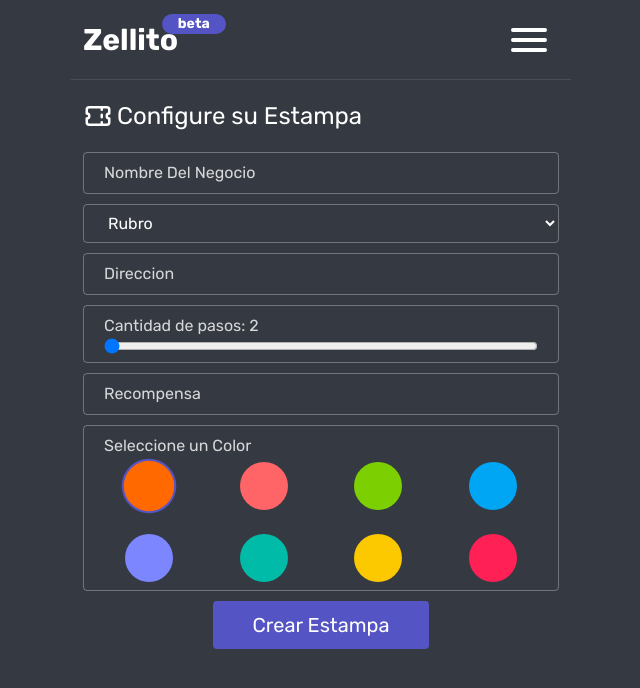
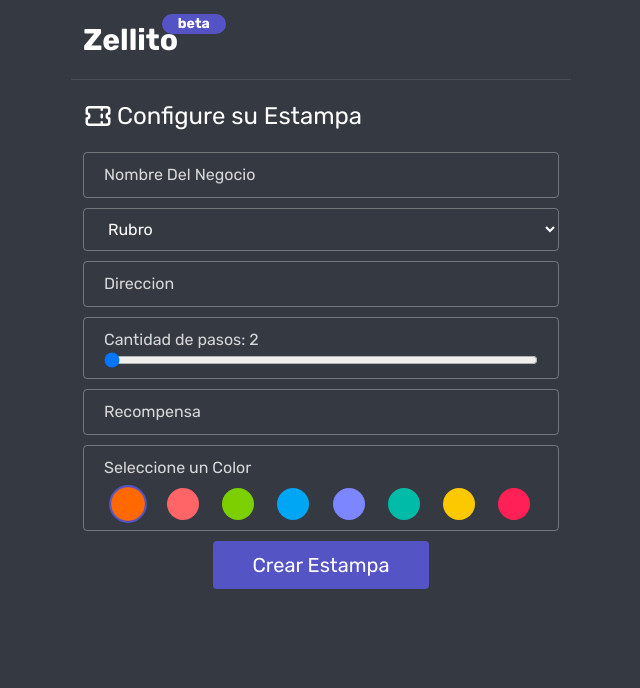
Before and after one commit to cosorio16/stamp, a React (Vite) app: page /register in a window 1280 px wide. Shown: the top 688 px of the page, without its empty margins (319-959 px from the left). Built offline with nearby package versions, Linux system fonts and the light colour scheme.

Commit message:
apply some styles and changes before firebase

```diff
--- a/src/components/Header.jsx
+++ b/src/components/Header.jsx
@@ -1,5 +1,4 @@
 import { Link } from "react-router";
-import MenuButton from "./MenuButton";
 
 function Header() {
   return (
@@ -12,7 +11,6 @@ function Header() {
           </span>
         </Link>
       </div>
-      <MenuButton />
     </header>
   );
 }
--- a/src/views/Home.jsx
+++ b/src/views/Home.jsx
@@ -2,6 +2,8 @@ import { Link } from "react-router";
 import Header from "../components/Header";
 import Arrow from "../icons/Arrow";
 import QrIcon from "../icons/QrIcon";
+import UserIcon from "../icons/UserIcon";
+import ScanIcon from "../icons/ScanIcon";
 
 function Home() {
   return (
@@ -16,7 +18,7 @@ function Home() {
         >
           <div className="p-3 bg-cosmic border border-cosmic text-white aspect-square flex items-center justify-center h-22">
             <span className="">
-              <QrIcon sizes={40} />
+              <UserIcon sizes={40} />
             </span>
           </div>
           <div className="grow h-full flex flex-col justify-center border-white/30 border pl-3 border-l-0">
@@ -60,7 +62,7 @@ function Home() {
         >
           <div className="p-3 bg-cosmic border border-cosmic text-white aspect-square flex items-center justify-center h-22">
             <span className="">
-              <QrIcon sizes={40} />
+              <ScanIcon sizes={40} />
             </span>
           </div>
           <div className="grow h-full flex flex-col justify-center border-white/30 border pl-3 border-l-0">
--- a/src/views/Profile.jsx
+++ b/src/views/Profile.jsx
@@ -48,6 +48,14 @@ function Profile() {
             </div>
           </div>
         </div>
+        <div className="grid grid-cols-2 gap-5 px-2">
+          <button className="text-white ring-2 ring-white/60 rounded py-3 font-medium active:scale-90 transition">
+            Eliminar Cuenta
+          </button>
+          <button className="text-white ring-2 ring-white/60 rounded py-3 font-medium active:scale-90 transition">
+            Cerrar Sesion
+          </button>
+        </div>
       </div>
 
       <NavBottom />
--- a/src/views/business/Business.jsx
+++ b/src/views/business/Business.jsx
@@ -9,7 +9,7 @@ function Business() {
   return (
     <>
       <Header />
-      <div className="flex flex-col justify-center gap-10 py-5">
+      <div className="flex flex-col justify-center gap-10 py-5 pb-32">
         <div className="flex items-center w-full flex-col">
           <span className="rounded-full p-4 bg-white flex items-center justify-center text-carbon/80">
             <UserIcon sizes={40} />
@@ -59,8 +59,14 @@ function Business() {
           </div>
         </div>
 
-        <button>Eliminar Cuenta</button>
-        <button>Cerrar Sesion</button>
+        <div className="grid grid-cols-2 gap-5 px-2">
+          <button className="text-white ring-2 ring-white/60 rounded py-3 font-medium active:scale-90 transition">
+            Eliminar Cuenta
+          </button>
+          <button className="text-white ring-2 ring-white/60 rounded py-3 font-medium active:scale-90 transition">
+            Cerrar Sesion
+          </button>
+        </div>
       </div>
       <PanelBottom />
     </>
--- a/src/views/business/Panel.jsx
+++ b/src/views/business/Panel.jsx
@@ -1,3 +1,4 @@
+import { Link } from "react-router";
 import Header from "../../components/Header";
 import PanelBottom from "../../components/PanelBottom";
 import Stamp from "../../components/Stamp";
@@ -8,9 +9,12 @@ function Panel() {
     <>
       <Header />
       <section className="px-2 py-3 flex flex-col pb-20 items-center gap-5">
-        <button className="ring-2 p-2 aspect-square rounded-full text-white/50 size-12 flex items-center justify-center">
+        <Link
+          to={"/register"}
+          className="ring-2 p-2 aspect-square rounded-full text-white/50 size-12 flex items-center justify-center"
+        >
           <PlusIcon sizes={30} />
-        </button>
+        </Link>
         <Stamp />
       </section>
       <PanelBottom />
--- a/src/views/business/Register.jsx
+++ b/src/views/business/Register.jsx
@@ -35,13 +35,13 @@ function Register() {
 
         <form action="" className="flex flex-col w-full gap-2.5">
           <input
-            className="border border-white/30 focus:outline-none ring ring-transparent focus:ring-frost text-white placeholder:text-white/80 py-2 px-5 rounded transition capitalize"
+            className="border border-white/30 focus:outline-none ring ring-transparent focus:ring-frost text-white placeholder:text-white/80 py-2.5 px-5 rounded transition capitalize"
             type="text"
             placeholder="Nombre del Negocio"
           />
 
           <select
-            className="border border-white/30 focus:outline-none ring ring-transparent focus:ring-frost text-white placeholder:text-white/80 py-2 px-5 rounded transition"
+            className="border border-white/30 focus:outline-none ring ring-transparent focus:ring-frost text-white placeholder:text-white/80 py-2.5 px-5 rounded transition"
             name=""
             id=""
           >
@@ -49,11 +49,11 @@ function Register() {
           </select>
 
           <input
-            className="border border-white/30 focus:outline-none ring ring-transparent focus:ring-frost text-white placeholder:text-white/80 py-2 px-5 rounded transition"
+            className="border border-white/30 focus:outline-none ring ring-transparent focus:ring-frost text-white placeholder:text-white/80 py-2.5 px-5 rounded transition"
             type="text"
             placeholder="Direccion"
           />
-          <div className="flex border flex-col py-2 px-5  border-white/30 rounded transition text-white/80 ring ring-transparent focus-within:ring-frost">
+          <div className="flex border flex-col py-2.5 px-5  border-white/30 rounded transition text-white/80 ring ring-transparent focus-within:ring-frost">
             <span>Cantidad de pasos: {steps}</span>
             <input
               className=" focus:outline-none text-white placeholder:text-white/80"
@@ -70,20 +70,20 @@ function Register() {
             <div></div>
           </div>
           <input
-            className="border border-white/30 focus:outline-none ring ring-transparent focus:ring-frost text-white placeholder:text-white/80 py-2 px-5 rounded transition"
+            className="border border-white/30 focus:outline-none ring ring-transparent focus:ring-frost text-white placeholder:text-white/80 py-2.5 px-5 rounded transition"
             type="text"
             placeholder="Recompensa"
           />
 
-          <div className="flex border flex-col py-2 px-5 gap-1 border-white/30 rounded transition text-white/80 ring ring-transparent focus-within:ring-frost">
+          <div className="flex border flex-col py-2.5 px-5 gap-2 border-white/30 rounded transition text-white/80 ring ring-transparent focus-within:ring-frost">
             <span>Seleccione un Color</span>
-            <div className="grid grid-cols-4 gap-6 justify-items-center items-center">
+            <div className="grid grid-cols-8 gap-2 justify-items-center items-center">
               {colors.map((c, i) => (
                 <span
                   key={i}
                   onClick={() => setColorSelected(i)}
                   style={{ backgroundColor: c }}
-                  className={`size-12 rounded-full ${
+                  className={`size-8 rounded-full ${
                     i == colorSelected
                       ? "ring-cosmic scale-105"
                       : "ring-transparent"
```
Also changed, not shown: public/5.png (added).
